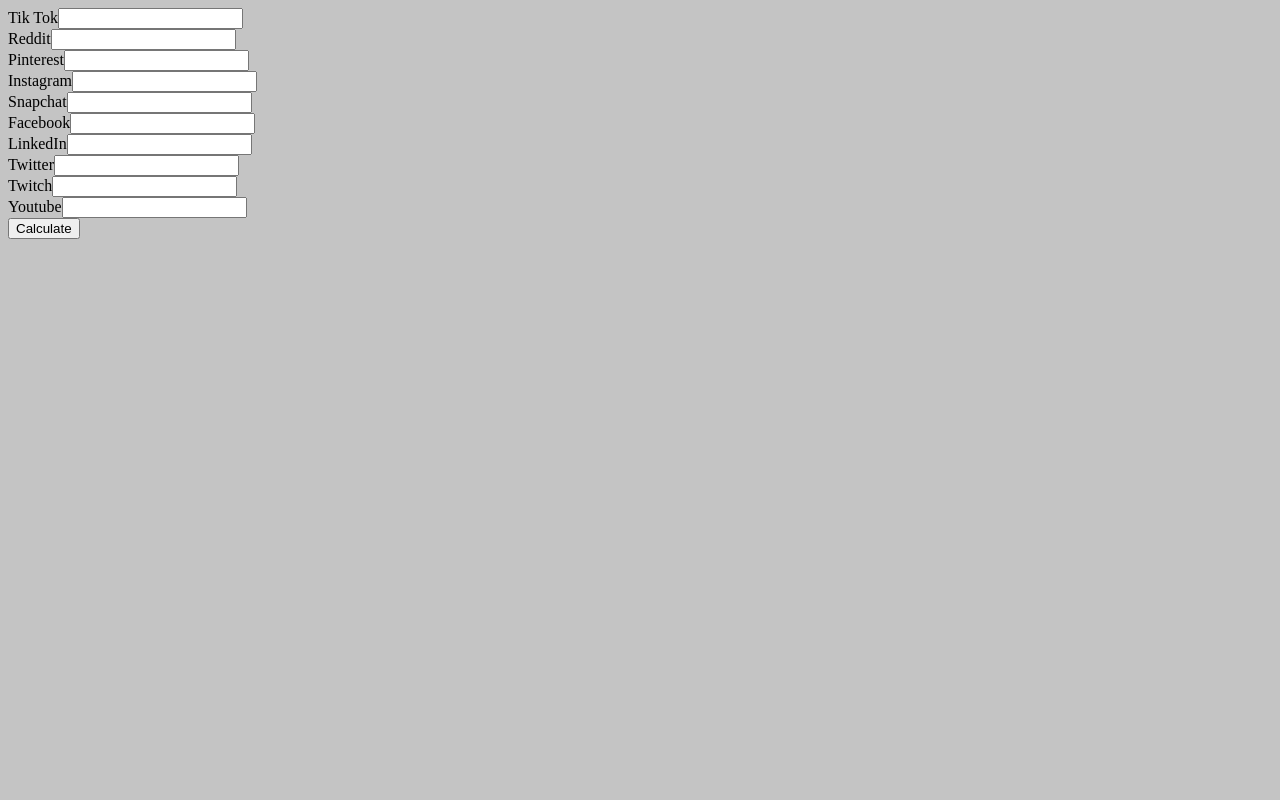
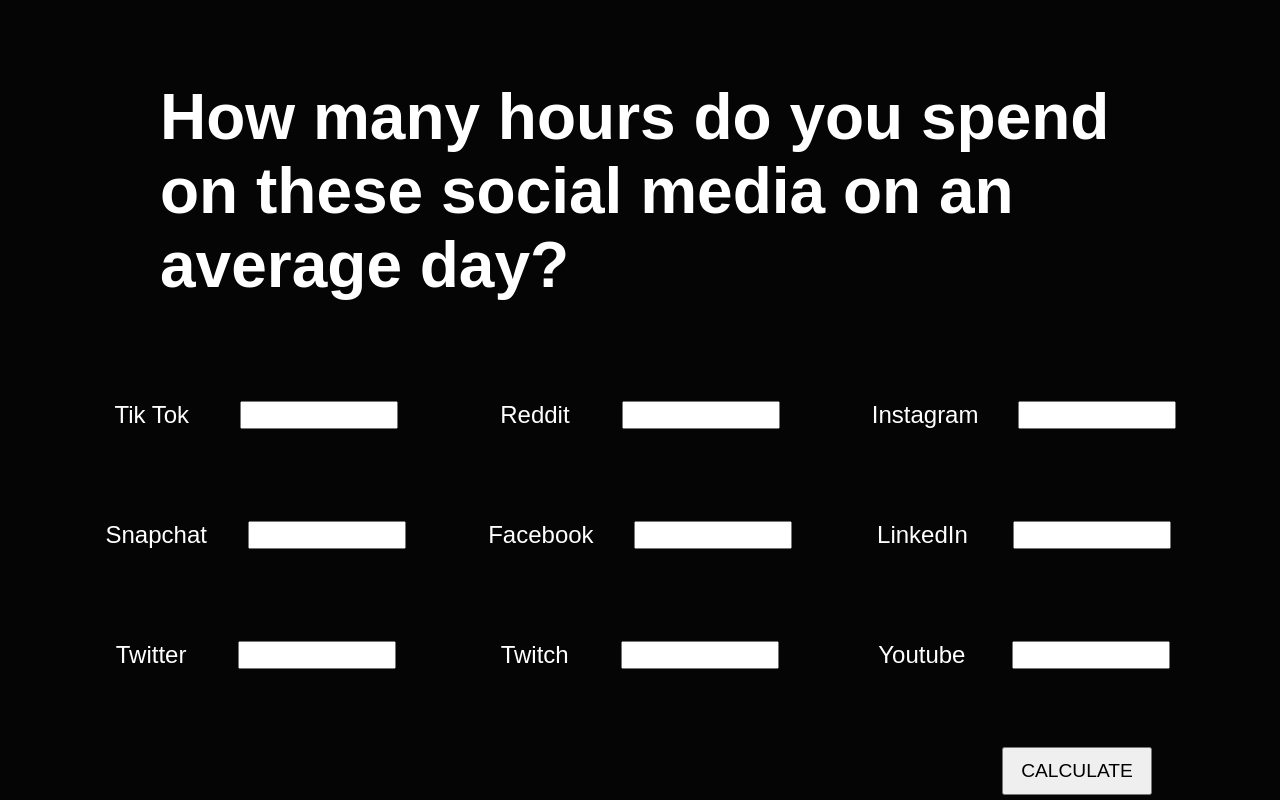
Before and after one commit to Abdulhamidsa/group-project, a React (Vite) app: page / in a window 1280 px wide. Both pictures are taken after a click on the button "Start". Built offline with nearby package versions, Linux system fonts and the light colour scheme.

Commit message:
CSS changes

```diff
--- a/src/components/Form.jsx
+++ b/src/components/Form.jsx
@@ -10,7 +10,6 @@
   const SoMe = [
     { name: "Tik Tok", key: "tiktok", co2: 2.63 },
     { name: "Reddit", key: "reddit", co2: 2.48 },
-    { name: "Pinterest", key: "pinterest", co2: 1.3 },
     { name: "Instagram", key: "ig", co2: 1.05 },
     { name: "Snapchat", key: "snapchat", co2: 0.87 },
     { name: "Facebook", key: "fb", co2: 0.79 },
@@ -23,11 +22,11 @@
   const multiply = {
     tiktok: 2.63,
     reddit: 2.48,
-    pinterest: 1.3,
     ig: 1.05,
     snapchat: 0.87,
     fb: 0.79,
     li: 0.71,
+    twitch: 0.55,
     twitter: 0.6,
     yt: 0.46,
   };
@@ -57,9 +56,13 @@
 
   return (
     <>
-        {submitted ? <Calculate results={details} /> : (
+      {submitted ? (
+        <Calculate results={details} />
+      ) : (
         <>
           <form onSubmit={handleSubmit} ref={formInputs}>
+            <h2 class="form_header">How many hours do you spend on these social media on an average day?</h2>
+            <div className="form_grid">
               {SoMe.map((element) => {
                 return (
                   <div className="form-control" key={element.key}>
@@ -68,7 +71,8 @@
                   </div>
                 );
               })}
-                  <button>Calculate</button>
+              <button className="calcBtn">CALCULATE</button>
+            </div>
           </form>
         </>
       )}
--- a/src/index.scss
+++ b/src/index.scss
@@ -1,3 +1,98 @@
+:root {
+  --prim-clr: #050505;
+  --sec-clr: #ffffff;
+}
+
+html {
+  background-color: var(--prim-clr);
+  --prim-font: "News Cycle", sans-serif;
+  font-family: var(--prim-font);
+}
+
 body {
-  background-color: rgb(196, 196, 196);
+  margin: 0;
+  padding: 0;
+  box-sizing: border-box;
+  list-style-type: none;
 }
+h1 {
+  font-size: 7rem;
+  color: var(--sec-clr);
+  font-family: var(--prim-font);
+  line-height: 1.3;
+  position: relative;
+}
+p {
+  font-size: 1.5rem;
+  color: var(--sec-clr);
+  font-family: var(--prim-font);
+}
+.landing {
+  padding-left: 6rem;
+  h1::after {
+    content: "";
+    position: absolute;
+    bottom: 0;
+    right: 0;
+    background-color: red;
+    color: red;
+    width: 10px;
+    height: 50px;
+  }
+}
+
+/* Grid Forms  */
+
+.form_header {
+  margin-top: 10vh;
+  font-size: 4rem;
+  color: white;
+  margin-left: 10rem;
+  margin-right: 10rem;
+}
+
+.form_grid {
+  margin-left: 5vw;
+  margin-right: 5vw;
+  display: grid;
+  align-items: center;
+  grid-template-columns: 1fr 1fr 1fr;
+  grid-template-rows: 15vh 15vh 15vh;
+
+  label {
+    font-size: 1.5rem;
+    color: white;
+  }
+}
+
+.form-control {
+  display: flex;
+  justify-content: space-evenly;
+  width: 100%;
+
+  input {
+    width: 150px;
+  }
+}
+
+.calcBtn {
+  margin-top: 2rem;
+  font-size: 1.2rem;
+  margin-right: 5vw;
+  font-family: var(--prim-font);
+  grid-column-start: 3;
+  grid-row-start: 4;
+  margin-left: auto;
+  display: block;
+  width: 150px;
+  height: 3rem;
+}
+
+@media only screen and (max-width: 1000px) {
+  .form_header {
+    margin-left: 10rem;
+    margin-right: 10rem;
+    font-size: 4vw;
+    color: red;
+  }
+}
```
Lines whose indentation alone changed are shown as unchanged.
